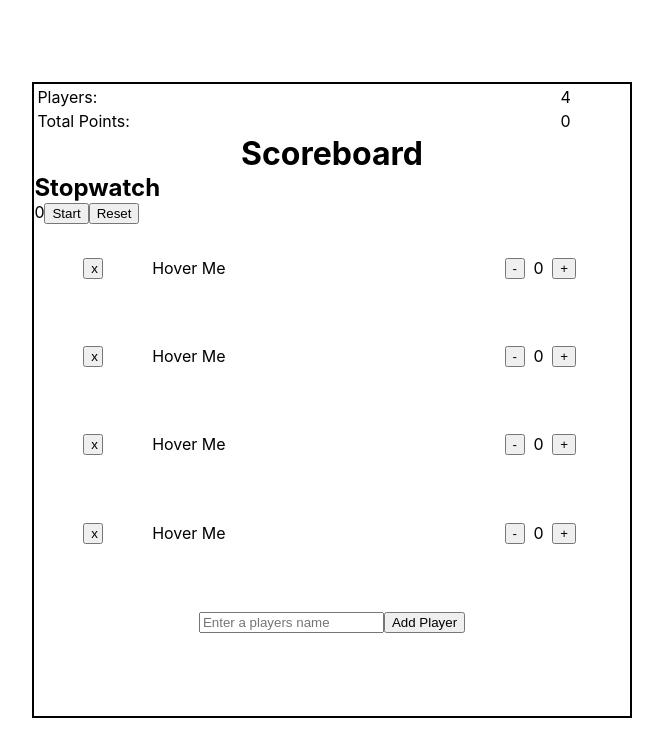
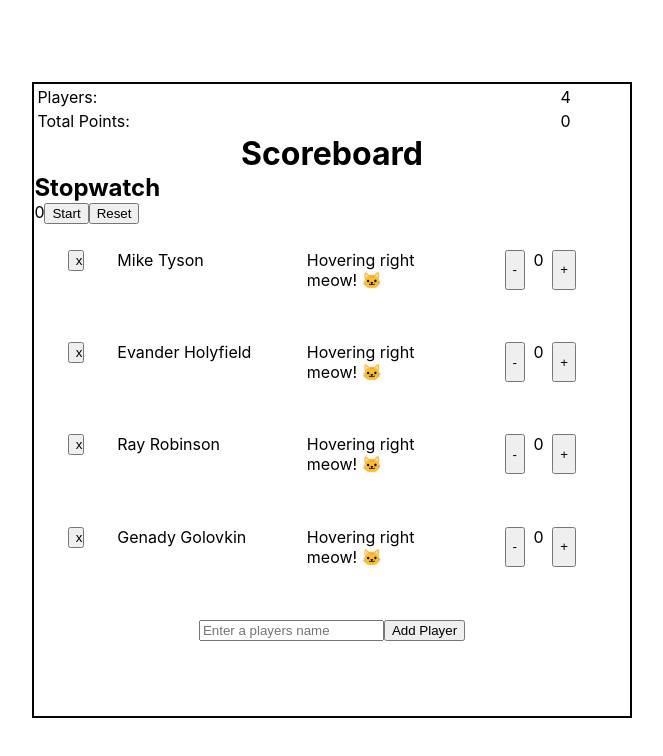
Before and after one commit to Jones100/Boxlife, a React (Create React App) app: page / in a window 1280 px wide. Shown: the top 756 px of the page, without its empty margins (308-971 px from the left). Built offline with nearby package versions, Linux system fonts and the light colour scheme.

Commit message:
more unidirectional now, hover message working through App.js and Player modules

```diff
--- a/src/App.js
+++ b/src/App.js
@@ -3,6 +3,7 @@ import Header from "./Header";
 import Player from "./Player";
 import Counter from "./Counter";
 import AddPlayerForm from "./AddPlayerForm";
+// import HandleHover from "./HandleHover";
 import "./App.css";
 
 class App extends Component {
@@ -27,25 +28,29 @@ class App extends Component {
 						name: "Mike Tyson",
 						id: 1,
 						score: 0,
-						hoverMessage: "Heyyy"
+						isHovering: false,
+						// hoverMessage: "Heyyy"
 					},
 					{
 						name: "Evander Holyfield",
 						id: 2,
 						score: 0,
-						hoverMessage: "Heyyy"
+						isHovering: false,
+						// hoverMessage: "Heyyy"
 					},
 					{
 						name: "Ray Robinson",
 						id: 3,
 						score: 0,
-						hoverMessage: "Heyyy"
+						isHovering: false,
+						// hoverMessage: "Heyyy"
 					},
 					{
 						name: "Genady Golovkin",
 						id: 4,
 						score: 0,
-						hoverMessage: "Heyyy"
+						isHovering: false,
+						// hoverMessage: "Heyyy"
 					}
 				],
 			}
@@ -88,6 +93,16 @@ class App extends Component {
 				});
 			}
 
+			setStateHover = () => {
+				this.setState(this.toggleHoverState);
+			}
+
+			toggleHoverState = (state) => {
+				return {
+					isHovering: !state.isHovering,
+				};
+			}
+
 			render() {
 				return (
 
@@ -111,6 +126,7 @@ class App extends Component {
 													key = {player.id.toString()}
 													changeScore = {this.handleScoreChange}
 													removePlayer = {this.handleRemovePlayer}
+													hover = {this.setStateHover}
 											/>
 										)}
 										<AddPlayerForm addPlayer = {this.handleAddPlayer} />
--- a/src/HandleHover.js
+++ b/src/HandleHover.js
@@ -5,22 +5,22 @@ export class HandleHover extends Component {
 		isHovering: false,
 	};
 
-	SetStateHover = () => {
-		this.setState(this.toggleHoverState);
-	}
+	// setStateHover = () => {
+	// 	this.setState(this.toggleHoverState);
+	// }
 
-	toggleHoverState = (state) => {
-		return {
-			isHovering: !state.isHovering,
-		};
-	}
+	// toggleHoverState = (state) => {
+	// 	return {
+	// 		isHovering: !state.isHovering,
+	// 	};
+	// }
 
 	render() {
 		return (
 			<div>
 				<div className = "hover-div"
-							onMouseEnter={this.SetStateHover}
-							onMouseLeave={this.SetStateHover}
+							onMouseEnter={this.setStateHover}
+							onMouseLeave={this.setStateHover}
 				>
 					Hover Me
 				</div>
--- a/src/Player.js
+++ b/src/Player.js
@@ -2,7 +2,7 @@ import React, {PureComponent} from "react";
 import PropTypes from "prop-types";
 import Counter from "./Counter";
 import {SureRemovePlayer} from "./SureRemovePlayer.js";
-import {HandleHover} from "./HandleHover.js";
+// import {HandleHover} from "./HandleHover.js";
 
 class Player extends PureComponent {
 
@@ -12,7 +12,9 @@ class Player extends PureComponent {
 		id: PropTypes.number.isRequired,
 		index: PropTypes.number.isRequired,
 		changeScore: PropTypes.func.isRequired,
-		removePlayer: PropTypes.func.isRequired
+		removePlayer: PropTypes.func.isRequired,
+		hover: PropTypes.func.isRequired,
+		// isHovering: PropTypes.bool.isRequired
 	};
 
 	render() {
@@ -22,11 +24,13 @@ class Player extends PureComponent {
 			index,
 			score,
 			changeScore,
-			SetStateHover,
+			hover,
+			isHovering
+			// setStateHover,
 			// removePlayer,
 		} = this.props;
 
-		console.log(name + ' rendered');
+		// console.log(name + ' rendered');
 
 		return (
 			<div className="player">
@@ -37,13 +41,21 @@ class Player extends PureComponent {
 					</div>
 
 					<div className="player-name"
-							onMouseEnter={SetStateHover}
-							onMouseLeave={SetStateHover}
+							onMouseEnter={hover}
+							onMouseLeave={hover}
 					>
-							<HandleHover>
+							{/* <HandleHover> */}
 								{name}
-							</HandleHover>
+							{/* </HandleHover> */}
 					</div>
+
+					{
+						{isHovering} &&
+						<div className="hover-div-2">
+							Hovering right meow! 🐱
+						</div>
+					}
+
 				</div>
 				<Counter score = {score}
 									index = {index}
```
